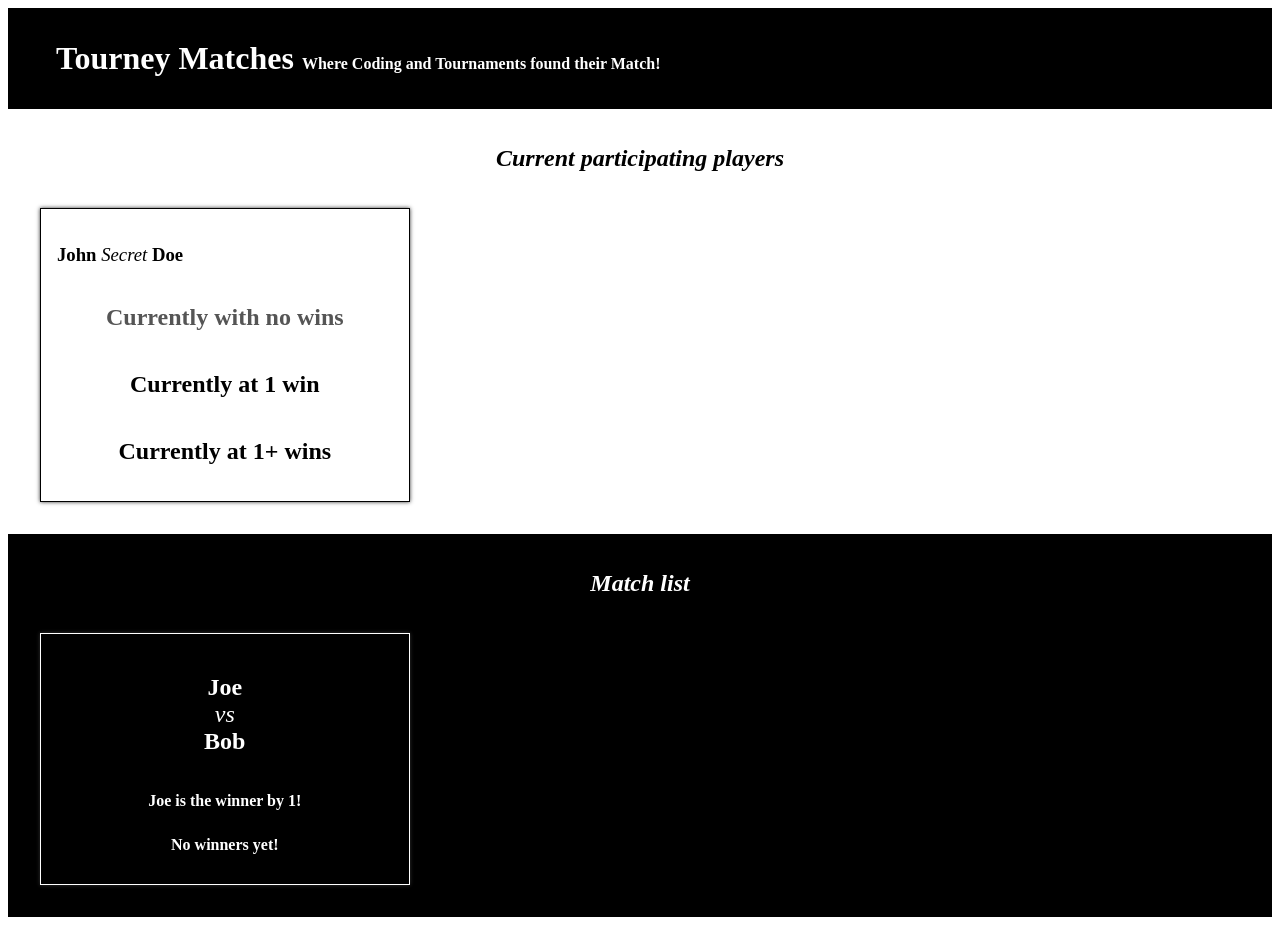
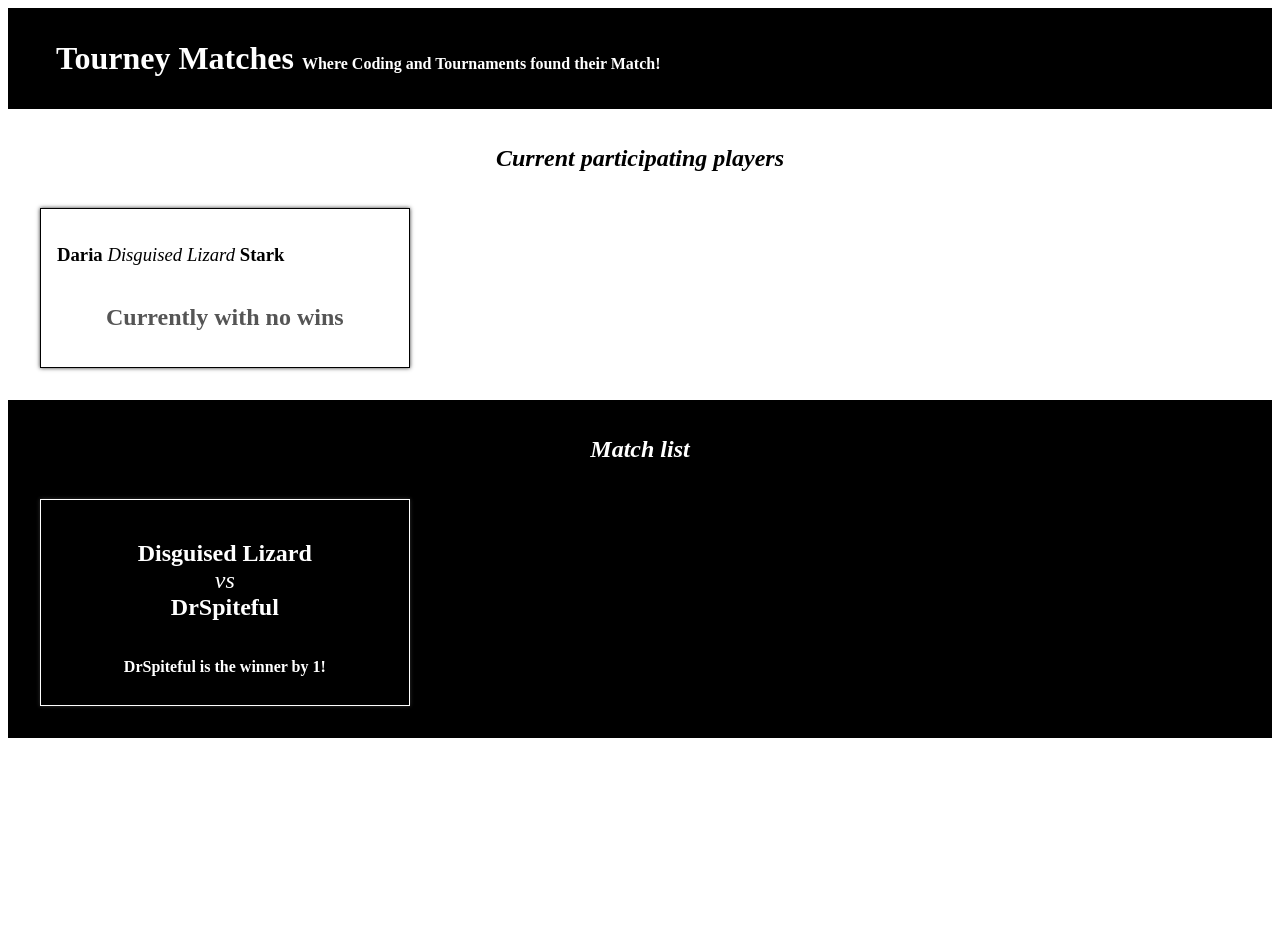
Before and after one commit to amnahasad/tourney-matches, a React (Create React App) app: page / in a window 1280 px wide. After the commit the page ends 800 px from the top, so only its background shows below. Built offline with nearby package versions, Linux system fonts and the light colour scheme.

Commit message:
Passed down data with props

```diff
--- a/src/App.js
+++ b/src/App.js
@@ -1,15 +1,22 @@
 import './App.css';
 import PlayerList from './components/PlayerList';
 import MatchList from './components/MatchList';
+import matchData from './data/matchData';
+import playerData from './data/playerData';
+import { preparePlayerData, addWinsToPlayers } from './helpers/playerHelpers';
+
 
 function App() {
+  const playerDataArray = preparePlayerData(playerData);
+  const parsedPlayerData = addWinsToPlayers(playerDataArray, matchData);
+  const onePlayer = parsedPlayerData[0];
   return (
     <div className="App">
       <h1>
         Tourney Matches <span>Where Coding and Tournaments found their Match!</span>
       </h1>
-      <PlayerList />
-      <MatchList />
+      <PlayerList onePlayer={onePlayer} />
+      <MatchList matchData={matchData}/>
     </div>
   );
 }
--- a/src/components/Match.js
+++ b/src/components/Match.js
@@ -1,16 +1,12 @@
 import React from "react";
 
-function Match() {
-  return (
-    <article className="Match">
-      <h1>
-        Joe <span>vs</span> Bob
-      </h1>
-      {/* To be shown when there is a winner */}
-      <h2>Joe is the winner by 1!</h2>
-      {/* To be shown when there is no winner */}
-      <h2>No winners yet!</h2>
-    </article>
-  );
+function Match(props) {
+    const {players, winner, scoreDifference} = props;
+    return (
+        <article className="Match">
+            <h1>{players[0]} <span>vs</span> {players[1]}</h1>
+            {winner ? <h2>{winner} is the winner by {scoreDifference}!</h2> : <h2>No winners yet!</h2>}
+        </article>
+    );
 }
 export default Match;
--- a/src/components/MatchList.js
+++ b/src/components/MatchList.js
@@ -1,12 +1,12 @@
 import React from "react";
 import Match from "./Match";
-import matchData from "../data/matchData";
 
 function MatchList(props) {
+    const oneMatch = props.matchData[0];
   return (
     <section className="PlayerList MatchList">
       <h1>Match list</h1>
-      <Match />
+      <Match players={oneMatch.players} winner={oneMatch.winner} scoreDifference={oneMatch.scoreDifference} />
     </section>
   );
 }
--- a/src/components/Player.js
+++ b/src/components/Player.js
@@ -1,16 +1,14 @@
 import React from "react";
 
-function Player () {
-    return(
+function Player(props) {
+    const { gamerTag, firstName, lastName, wins } = props;
+    return (
         <article className="Player">
-        <h1>John <span>Secret</span> Doe</h1>
-        {/* To be shown when there are no wins */}
-        <h2 className="zero">Currently with no wins</h2>
-        {/* To be shown when there is 1 win */}
-        <h2>Currently at 1 win</h2>
-        {/* To be shown when there is more than one win */}
-        <h2>Currently at 1+ wins</h2>
-    </article>
+            <h1>{firstName} <span>{gamerTag}</span> {lastName}</h1>
+            {wins === 0 && <h2 className="zero">Currently with no wins</h2>}
+            {wins === 1 && <h2>Currently at {wins} win</h2>}
+            {wins > 1 && <h2>Currently at {wins} wins</h2>}
+        </article>
     );
 }
 
--- a/src/components/PlayerList.js
+++ b/src/components/PlayerList.js
@@ -1,17 +1,15 @@
 import React from "react";
 import Player from "./Player";
-import playerData from "../data/playerData";
-import matchData from "../data/matchData";
-import { preparePlayerData, addWinsToPlayers } from '../helpers/playerHelpers';
+// import { preparePlayerData, addWinsToPlayers } from '../helpers/playerHelpers';
 
 function PlayerList(props) {
-  const playerDataArray = preparePlayerData(playerData);
-  const parsedPlayerData = addWinsToPlayers(playerDataArray, matchData);
-
+//   const playerDataArray = preparePlayerData(props.playerData);
+//   const parsedPlayerData = addWinsToPlayers(playerDataArray, props.matchData);
+//   const onePlayer = parsedPlayerData[0];
   return (
     <section className="PlayerList">
       <h1>Current participating players</h1>
-      <Player />
+      <Player gamerTag={props.onePlayer.gamerTag} firstName={props.onePlayer.firstName} lastName={props.onePlayer.lastName} wins={props.onePlayer.wins} />
 
     </section>
   );
```
